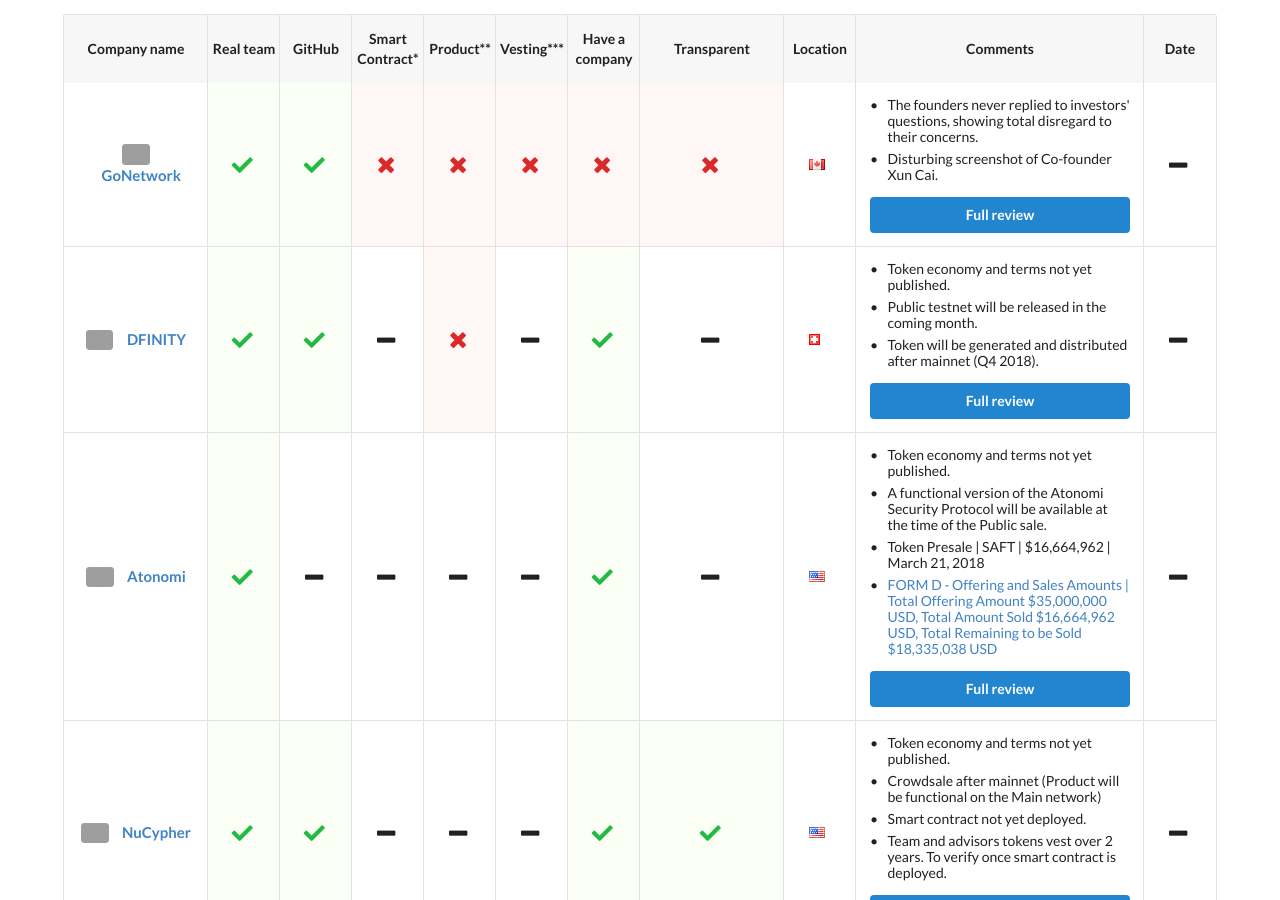
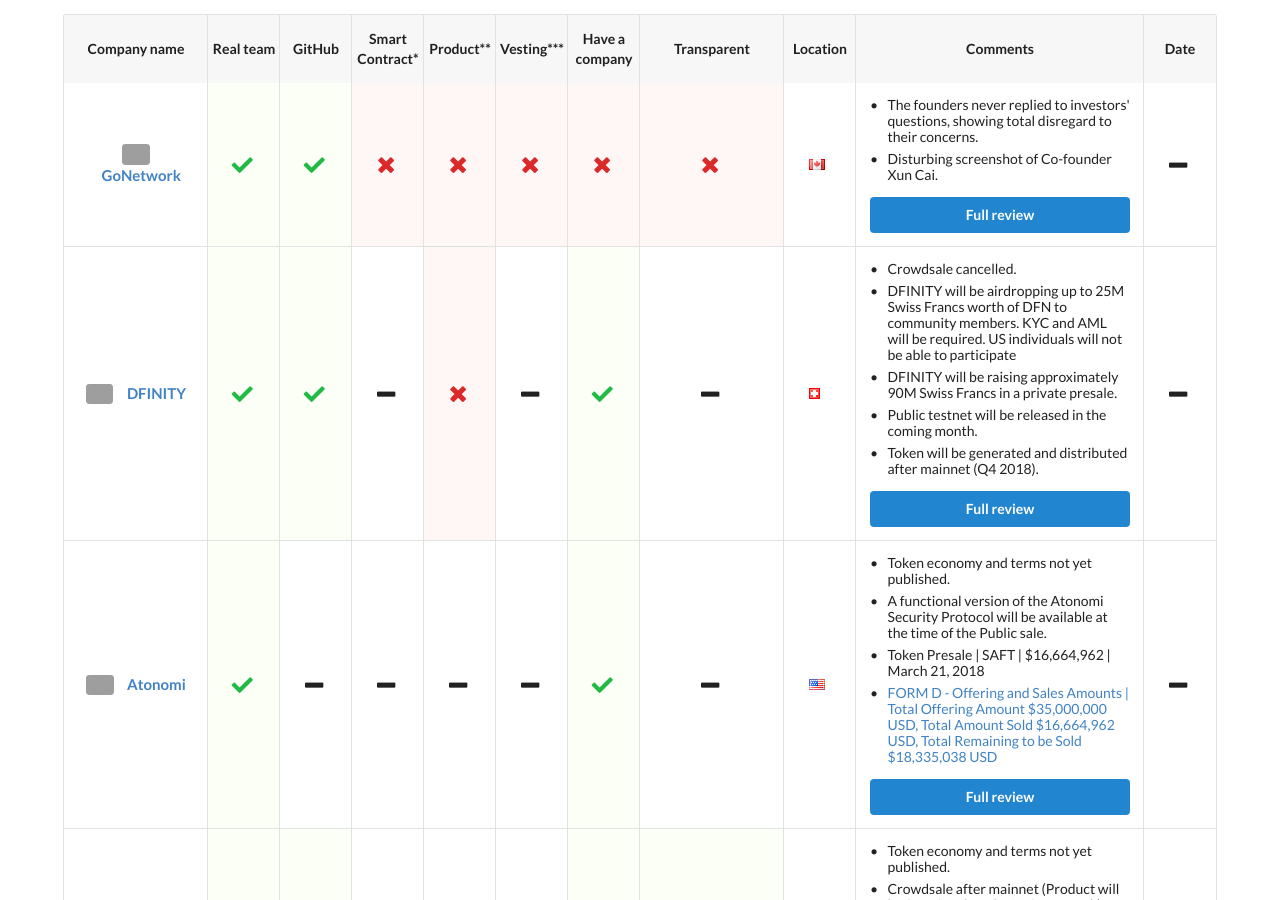
Before and after one commit to ico-check/ico-check, a Jekyll site: the page built from index.md, in a window 1280 px wide and 900 px high, scrolled down 463 px. Built offline with Jekyll 4.4.1, drawn with Linux system fonts in a browser that asks for light colours; nearby versions of some CDN libraries; grey boxes are pictures that could not be loaded.

Commit message:
64-dfinity-ico-check
Added comments

```diff
--- a/_data/active-future-icos.yml
+++ b/_data/active-future-icos.yml
@@ -30,7 +30,9 @@
   transparent:
   location: Switzerland
   comments:
-    - content: Token economy and terms not yet published.
+    - content: Crowdsale cancelled.
+    - content: DFINITY will be airdropping up to 25M Swiss Francs worth of DFN to community members. KYC and AML will be required. US individuals will not be able to participate
+    - content: DFINITY will be raising approximately 90M Swiss Francs in a private presale.
     - content: Public testnet will be released in the coming month.
     - content: Token will be generated and distributed after mainnet (Q4 2018).
   ico_start_date:
```
